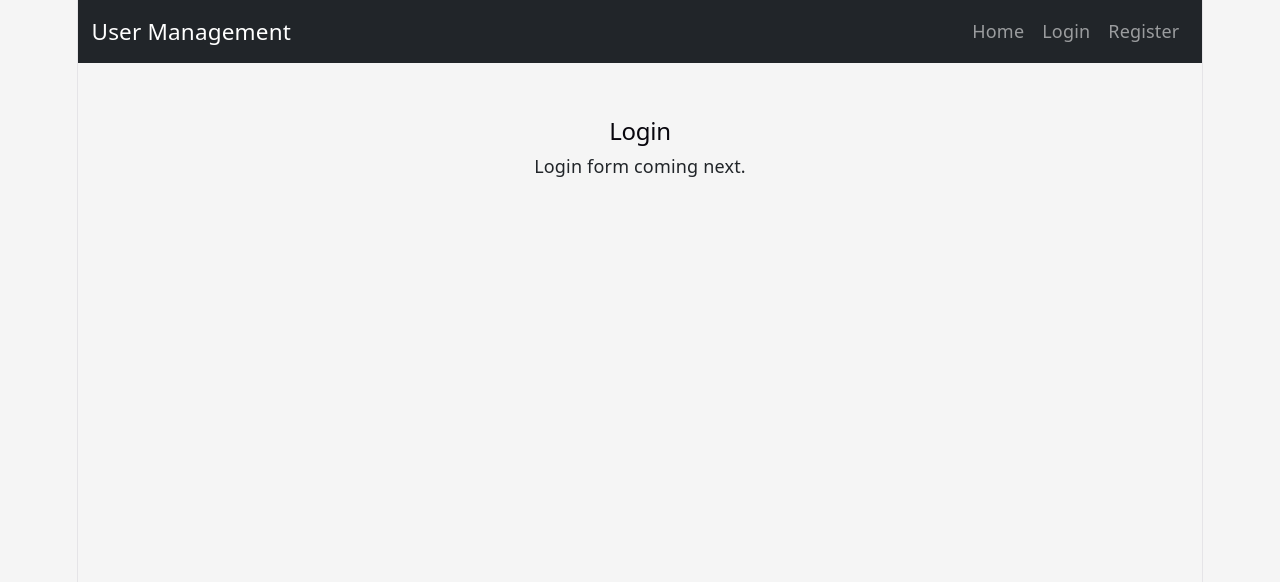
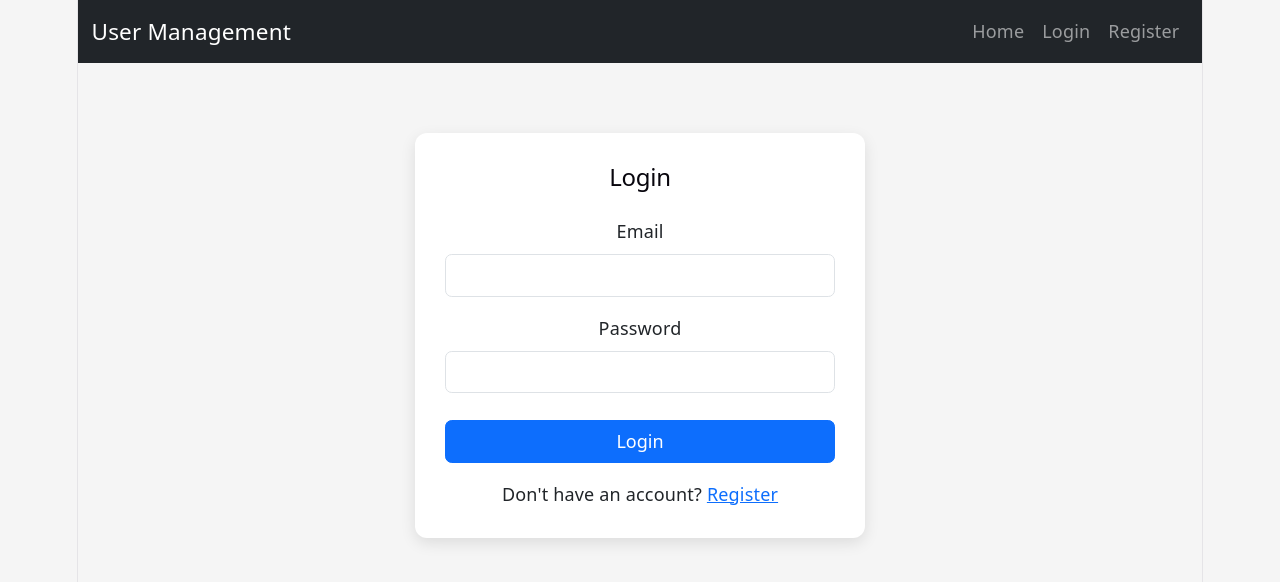
Before and after one commit to rsonas/COMP229_GROUP_PROJECT, a React app in the folder frontend/: page /login in a window 1280 px wide. Shown: the top 582 px of the page. Built offline with nearby package versions, Linux system fonts and the light colour scheme; the HTML template or start-up script is replaced by a standard one.

Commit message:
Complete Login Page

```diff
--- a/frontend/src/pages/Login.jsx
+++ b/frontend/src/pages/Login.jsx
@@ -1,11 +1,103 @@
+import { useState } from "react";
+import { useNavigate, Link } from "react-router-dom";
+import useAuth from "../context/useAuth";
+import "../styles/auth.css";
+
 const Login = () => {
+    const navigate = useNavigate();
+    const { login } = useAuth();
+
+    const [formData, setFormData] = useState({
+        email: "",
+        password: ""
+    });
+
+    const [error, setError] = useState("");
+
+    const handleChange = (e) => {
+        setFormData({
+            ...formData,
+            [e.target.name]: e.target.value
+        });
+    };
+
+    const handleSubmit = async (e) => {
+        e.preventDefault();
+
+        setError("");
+
+        const result = await login(formData);
+
+        if (result.success) {
+            navigate("/profile");
+        } else {
+            setError(result.message);
+        }
+    };
+
     return (
-        <div className="container mt-5">
+        <div className="container">
+            <div className="auth-card">
 
-            <h2>Login</h2>
+                <h2 className="text-center mb-4">
+                    Login
+                </h2>
 
-            <p>Login form coming next.</p>
+                {error && (
+                    <div className="alert alert-danger">
+                        {error}
+                    </div>
+                )}
 
+                <form onSubmit={handleSubmit}>
+
+                    <div className="mb-3">
+                        <label className="form-label">
+                            Email
+                        </label>
+
+                        <input
+                            type="email"
+                            className="form-control"
+                            name="email"
+                            value={formData.email}
+                            onChange={handleChange}
+                            required
+                        />
+                    </div>
+
+                    <div className="mb-4">
+                        <label className="form-label">
+                            Password
+                        </label>
+
+                        <input
+                            type="password"
+                            className="form-control"
+                            name="password"
+                            value={formData.password}
+                            onChange={handleChange}
+                            required
+                        />
+                    </div>
+
+                    <button
+                        type="submit"
+                        className="btn btn-primary w-100"
+                    >
+                        Login
+                    </button>
+
+                </form>
+
+                <p className="text-center mt-3">
+                    Don't have an account?{" "}
+                    <Link to="/register">
+                        Register
+                    </Link>
+                </p>
+
+            </div>
         </div>
     );
 };
```
